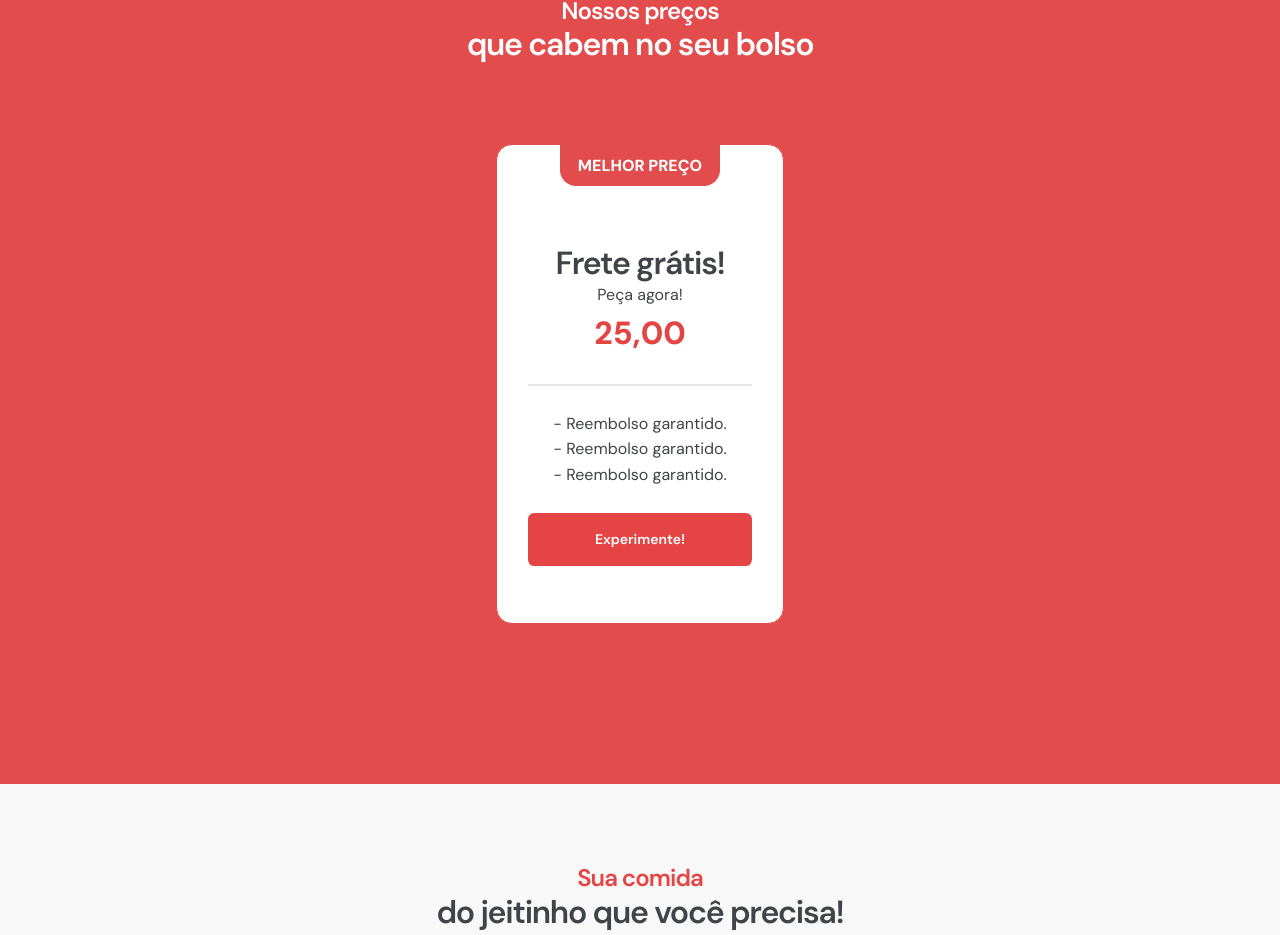
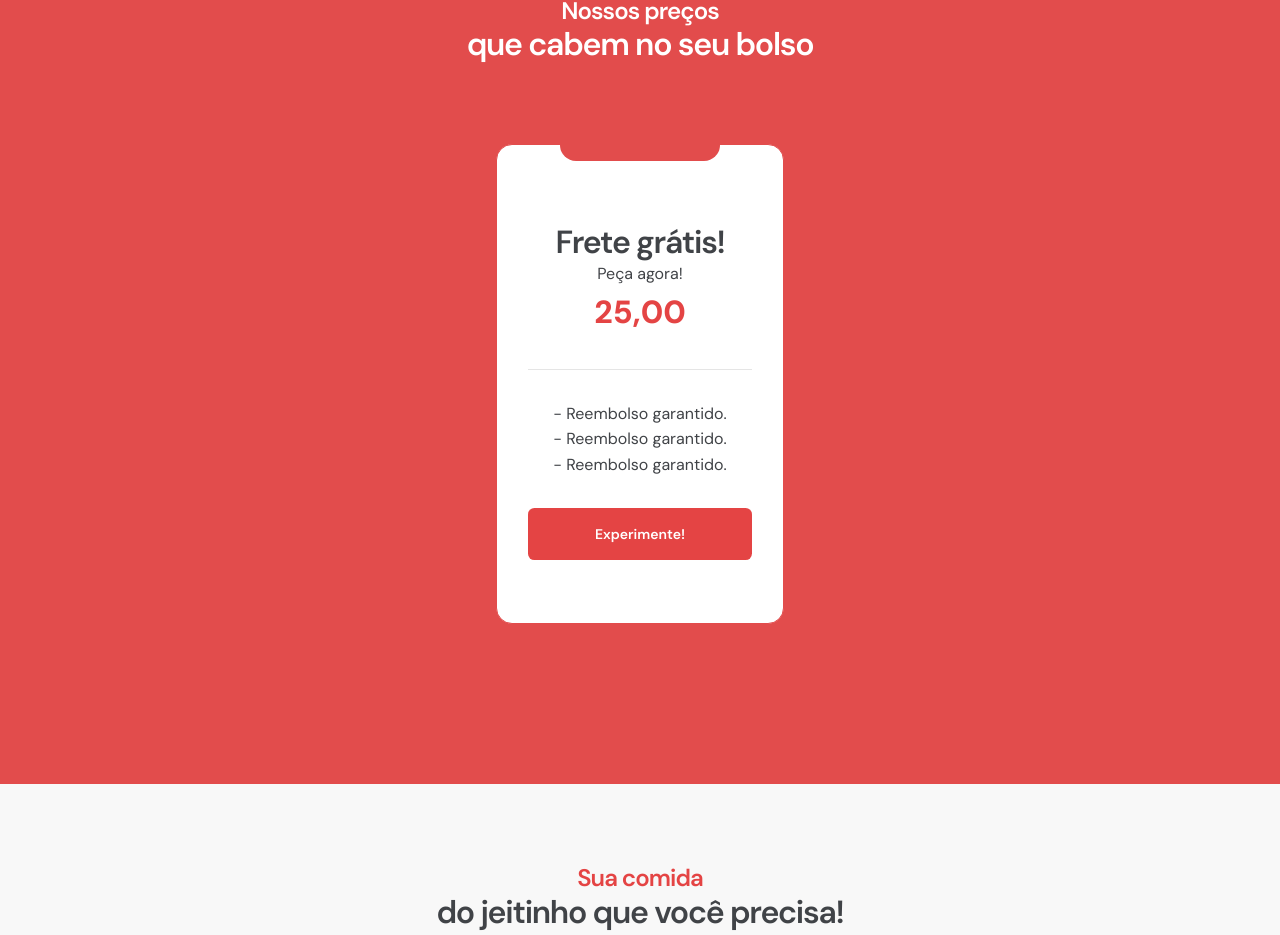
Before and after one commit to anaclaraberga/afood.company, a React (Create React App) app: page / in a window 1280 px wide. Shown: the part 869-1804 px from the top of the page. Built offline with nearby package versions, Linux system fonts and the light colour scheme.

Commit message:
Inserted: New parameter request

```diff
--- a/src/components/PricingCard.tsx
+++ b/src/components/PricingCard.tsx
@@ -5,18 +5,19 @@ import "../styles/card.css";
 import Button from "./Button";
 
 interface IPricingCardProps {
+    callAtention: string;
     text: string;
     subtext: string;
     price: string;
 }
 
-export default function PricingCard({ text, subtext, price }: IPricingCardProps) {
+export default function PricingCard({ callAtention, text, subtext, price }: IPricingCardProps) {
 
     return (
         <div id="pricing-card">
 
             <div className="top-content">
-                MELHOR PREÇO
+                {callAtention}
             </div>
 
             <div className="pricing-content">
```
